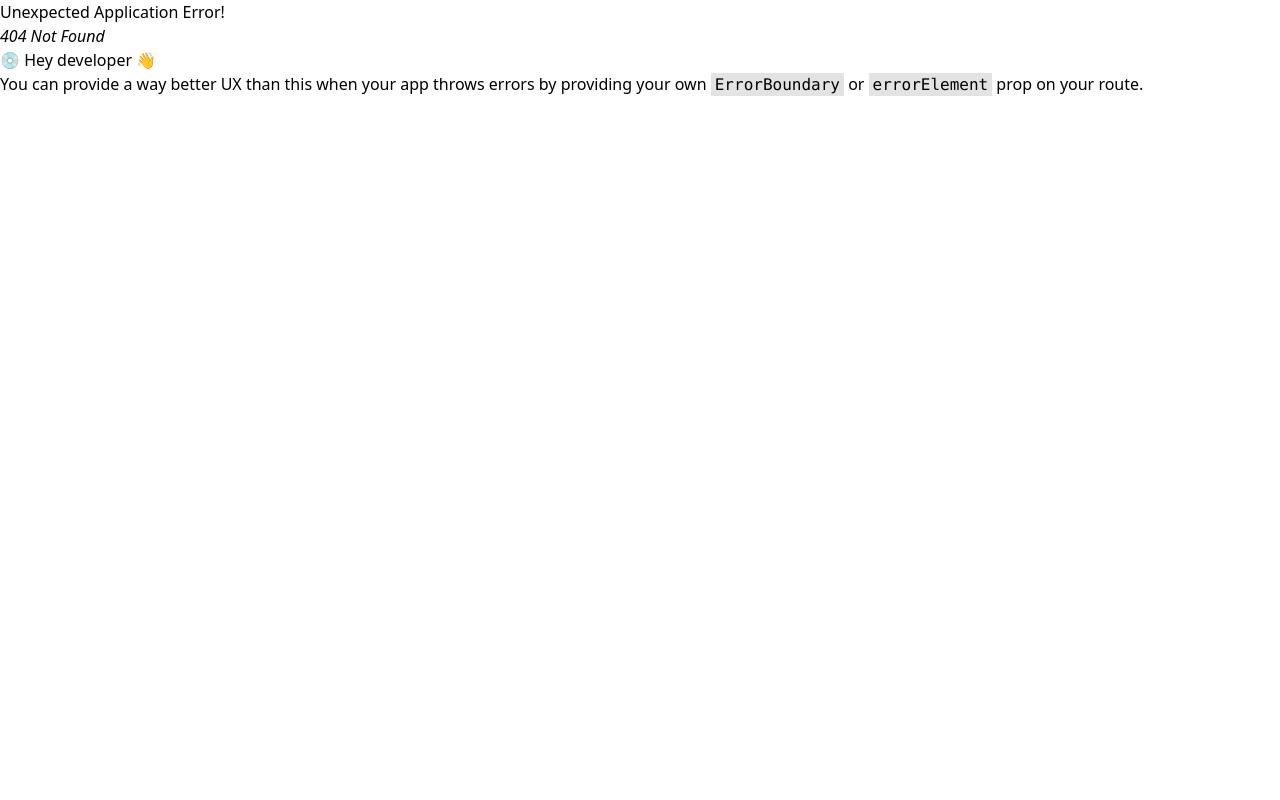
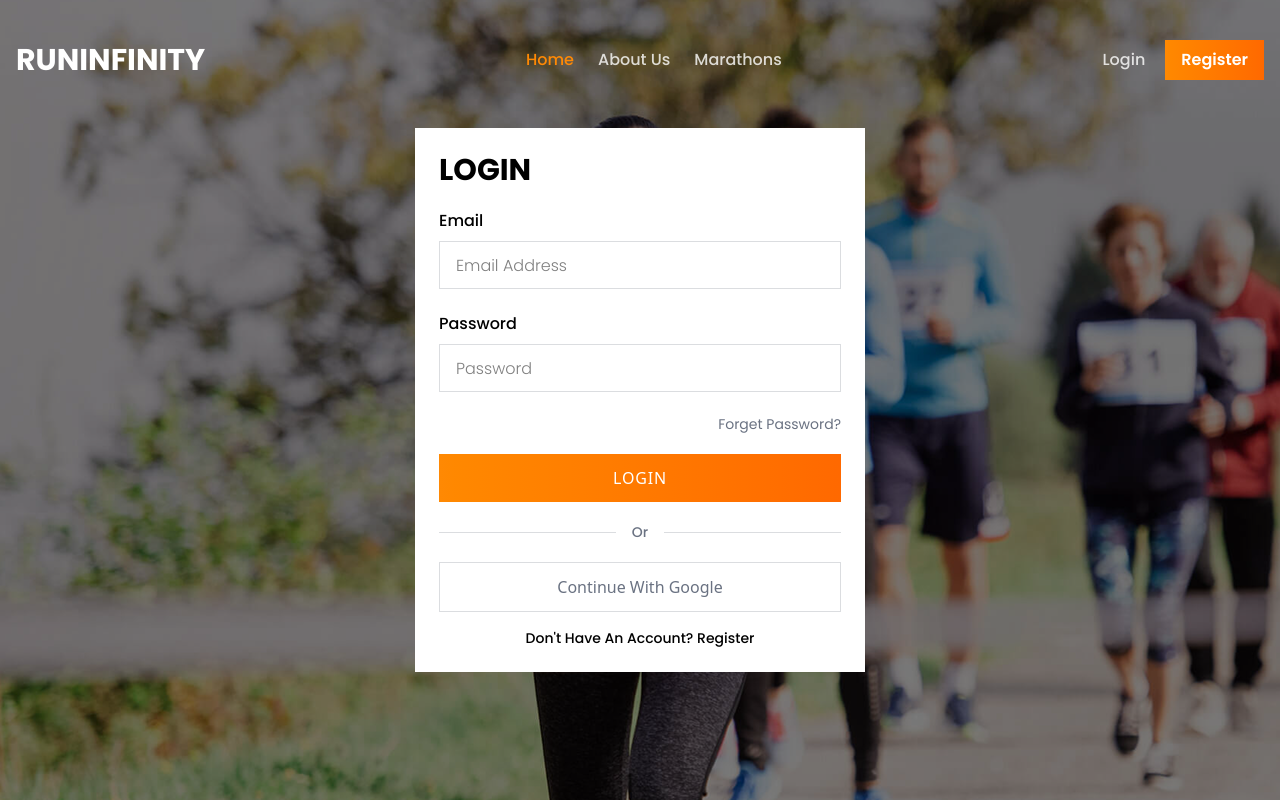
Before and after one commit to devrakibulrahman/runInfinity-client, a React (Vite) app: page /auth/login in a window 1280 px wide. Before the commit this address had no page. Built offline with nearby package versions, Linux system fonts and the light colour scheme.

Commit message:
added new route for login and create one component login form conditionaly render footer and modify the main layout, navbar added login page link and design login page

```diff
--- /dev/null
+++ b/src/Auth/AuthPage.jsx
@@ -0,0 +1,13 @@
+import { Outlet } from "react-router-dom";
+
+const AuthPage = () => {
+    return (
+        <>
+            <div className="w-full">
+                <Outlet />
+            </div>
+        </>
+    );
+};
+
+export default AuthPage;
--- /dev/null
+++ b/src/components/LoginForm.jsx
@@ -0,0 +1,51 @@
+import { Link } from "react-router-dom";
+
+const LoginForm = () => {
+    return (
+        <>
+            <div className="w-full">
+                <form className="w-full">
+                    <div className="w-full">
+                        <label className="poppins text-base font-medium dark:text-white">Email</label>
+                        <div className="w-full mt-2">
+                            <input type="text" placeholder="Email Address" name="email" autoComplete="off" className="w-full h-12 px-4 bg-white border border-gray-600/20 outline-none transition-ease-linear poppins text-base font-light text-black focus:border-orange-400 dark:bg-transparent dark:placeholder:text-gray-500 dark:text-white dark:border-gray-600" />
+                            <div className="w-full min-h-4 mt-1.5 flex items-center justify-end">
+                                {/* <p className="poppins text-xs font-light text-red-500">hello</p> */}
+                            </div>
+                        </div>
+                    </div>
+                    <div className="w-full">
+                        <label className="poppins text-base font-medium dark:text-white">Password</label>
+                        <div className="w-full mt-2">
+                            <input type="text" placeholder="Password" name="email" autoComplete="off" className="w-full h-12 px-4 bg-white border border-gray-600/20 outline-none transition-ease-linear poppins text-base font-light text-black focus:border-orange-400 dark:bg-transparent dark:placeholder:text-gray-500 dark:text-white dark:border-gray-600" />
+                            <div className="w-full min-h-4 mt-1.5 flex items-center justify-end">
+                                {/* <p className="poppins text-xs font-light text-red-500">hello</p> */}
+                            </div>
+                        </div>
+                    </div>
+                    <div className="w-full flex justify-end">
+                        <p className="poppins text-sm text-gray-500 transition-ease-linear hover:underline cursor-pointer">Forget Password?</p>
+                    </div>
+                    <div className="w-full mt-5">
+                        <button className="popping text-base font-medium uppercase tracking-wider text-white cursor-pointer bg-gradient-to-r from-orange-400 to-orange-500 w-full px-5 py-3 transition-ease-linear hover:from-orange-500 hover:to-orange-400">Login</button>
+                    </div>
+                    <div className="w-full flex items-center justify-center gap-4 mt-5">
+                        <div className="w-full min-h-[0.2px] bg-gray-600/20"></div>
+                        <span className="poppins text-sm text-gray-500 font-medium">Or</span>
+                        <div className="w-full min-h-[0.2px] bg-gray-600/20"></div>
+                    </div>
+                </form>
+                <div className="w-full mt-5">
+                    <div className="w-full">
+                        <button className="popping text-base font-medium text-gray-500 cursor-pointer w-full px-5 py-3 border border-gray-600/20 transition-ease-linear hover:text-gray-950 dark:hover:text-white dark:border-gray-600">Continue With Google</button>
+                    </div>
+                    <div className="w-full mt-4 text-center">
+                        <p className="poppins text-sm font-medium capitalize text-black dark:text-white">don&apos;t have an account? <Link className="transition-ease-linear hover:underline">register</Link></p>
+                    </div>
+                </div>
+            </div>
+        </>
+    );
+};
+
+export default LoginForm;
--- a/src/components/Navbar.jsx
+++ b/src/components/Navbar.jsx
@@ -31,7 +31,7 @@ const Navbar = () => {
                             </div>
                             <div className="w-auto hidden lg:block">
                                 <ul className="w-auto flex items-center gap-5">
-                                    <Link><li className="poppins text-base font-medium text-white/80 transition-ease-linear hover:text-white">Login</li></Link>
+                                    <Link to='/auth/login'><li className="poppins text-base font-medium text-white/80 transition-ease-linear hover:text-white">Login</li></Link>
                                     <button className="poppins text-base font-semibold text-white bg-gradient-to-r from-orange-400 to-orange-500 py-2 px-4 cursor-pointer transition-ease-linear hover:from-orange-500 hover:to-orange-400">Register</button>
                                 </ul>
                             </div>
--- a/src/layouts/MainLayout.jsx
+++ b/src/layouts/MainLayout.jsx
@@ -1,15 +1,25 @@
-import { Outlet } from "react-router-dom";
+import { Outlet, useLocation } from "react-router-dom";
 import Navbar from "../components/Navbar";
 import Footer from "../components/Footer";
 
 
 const MainLayout = () => {
+
+    //? hooks declare here ------------------------->
+    const location = useLocation();
+
     return (
         <>
             <div className="w-full min-h-screen flex items-center flex-col relative">
                 <Navbar></Navbar>
                 <Outlet></Outlet>
-                <Footer></Footer>
+                {
+                    location.pathname === '/auth/login'
+                    ?
+                    ''
+                    :
+                    <Footer></Footer>
+                }
             </div>
         </>
     );
--- a/src/pages/LoginPage.jsx
+++ b/src/pages/LoginPage.jsx
@@ -0,0 +1,22 @@
+import LoginForm from "../components/LoginForm";
+
+const LoginPage = () => {
+    return (
+        <>
+            <div className="w-full min-h-screen bg-[url(/img/login.png)] flex items-center justify-end">
+                <div className="container mx-auto px-4 flex items-center justify-center">
+                    <div className="w-[450px] min-h-[500px] bg-white p-6 dark:bg-gray-950">
+                        <div className="w-full">
+                            <h1 className="poppins text-3xl text-black font-bold uppercase dark:text-white">Login</h1>
+                        </div>
+                        <div className="w-full mt-5">
+                            <LoginForm></LoginForm>
+                        </div>
+                    </div>
+                </div>
+            </div>
+        </>
+    );
+};
+
+export default LoginPage;
```
Also changed, not shown: src/router/router.jsx (+13 -0 lines), public/img/login.png (added), 1 other file (tests, documents, lock files or other folders).
